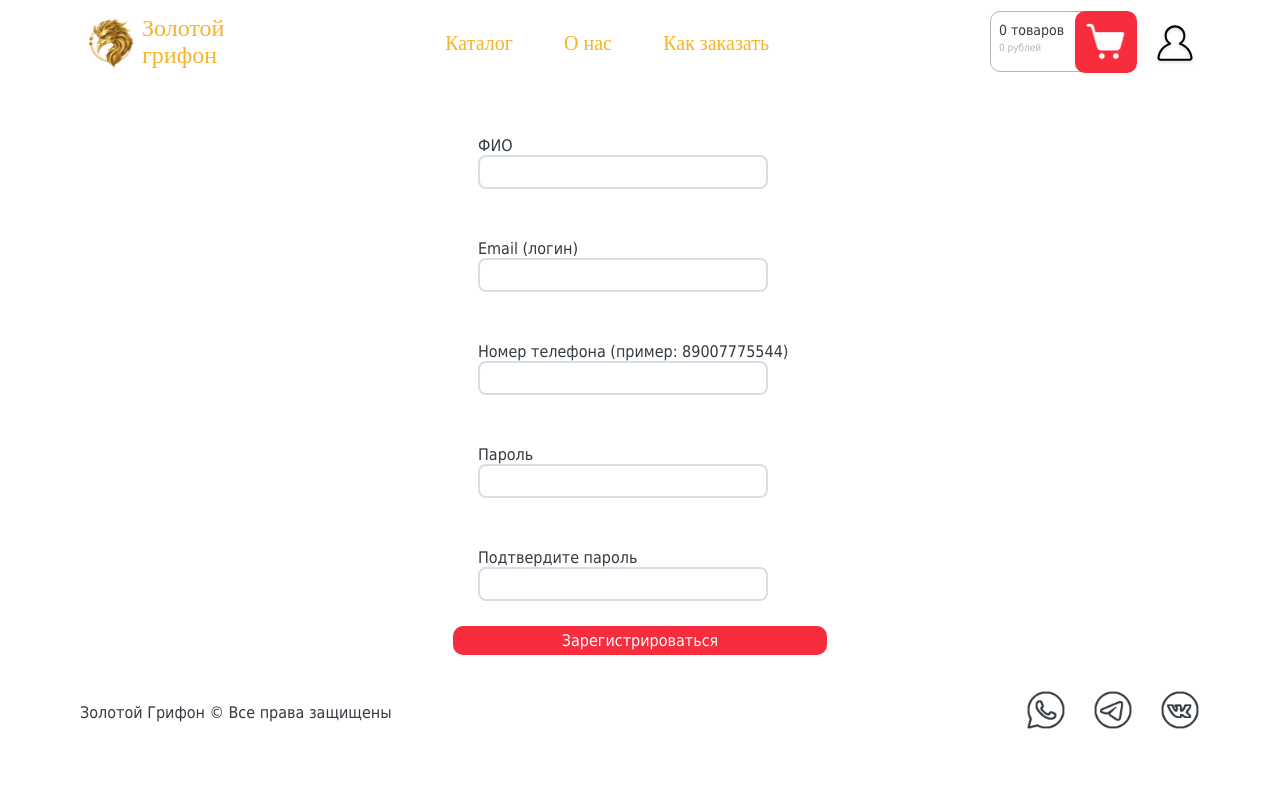
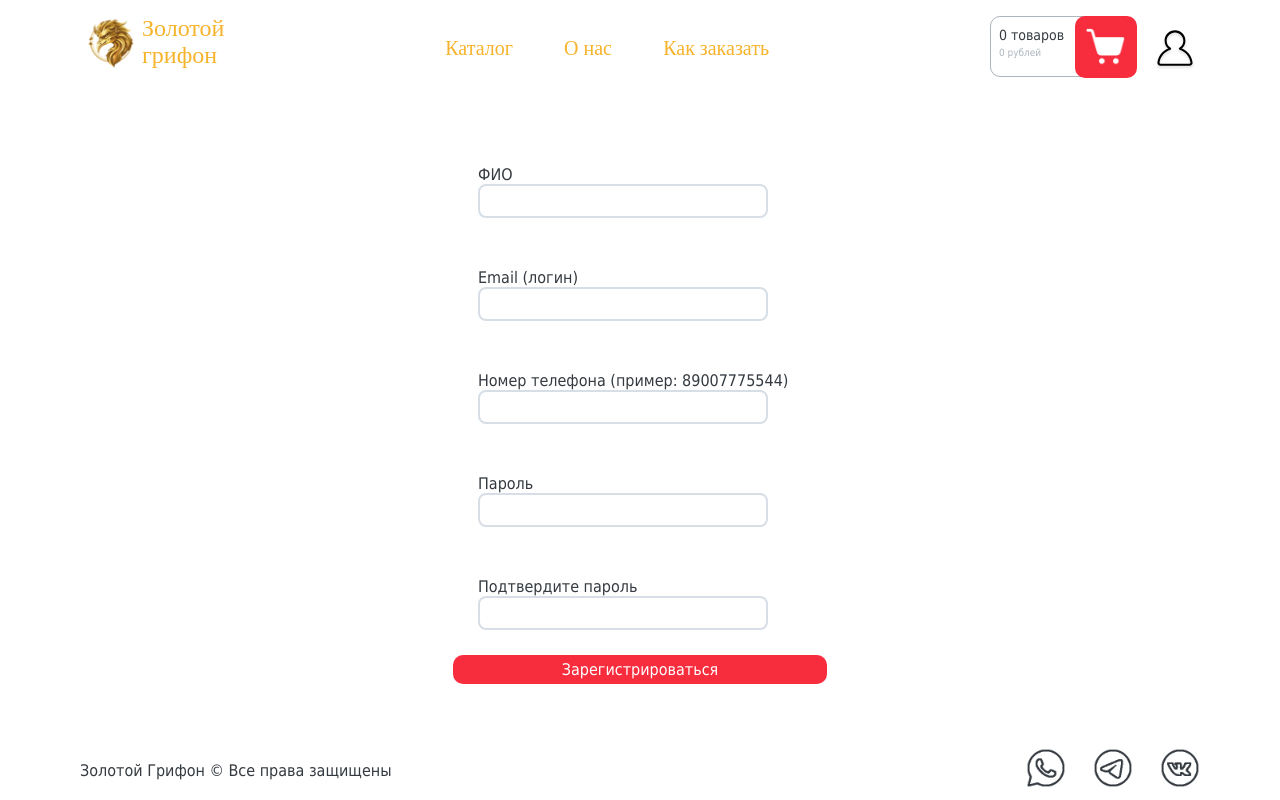
Before and after one commit to EvilCommunist/SPA_HEMA, a Vue app: page /auth in a window 1280 px wide. Built offline with nearby package versions, Linux system fonts and the light colour scheme; no server answers.

Commit message:
Changing some styles

```diff
--- a/src/App.vue
+++ b/src/App.vue
@@ -22,4 +22,9 @@ export default {
 </template>
 
 <style>
+#app{
+  display:grid;
+  grid-template-rows: auto 1fr auto;
+  min-height: 99vh;
+}
 </style>
--- a/src/components/Styles/adaptive styles.css
+++ b/src/components/Styles/adaptive styles.css
@@ -103,7 +103,7 @@ header {
 
 
 /*Стили для подвала сайта*/
-footer{height: 100px; margin-top: 10px; padding-bottom: 10px;}
+footer{height: 100px; margin-top: 10px; margin-bottom: 10px;}
 footer img.media{max-height: 40px; max-width: 40px;}
 footer #copyright_bigscreen{display: flex;}
 footer #copyright_smallscreen{margin-top: 12px ; display: none;}
--- a/src/views/Styles/formStyles.less
+++ b/src/views/Styles/formStyles.less
@@ -6,6 +6,7 @@
     background-color: @white;
     color:@dark; border-radius: 10px;
     padding: 25px; box-sizing: border-box;
+    height: 100%; align-items: center; justify-content: center;
     input{
         width: 20vw;
         border-color: @light_gray; border-radius: 8px;
```
